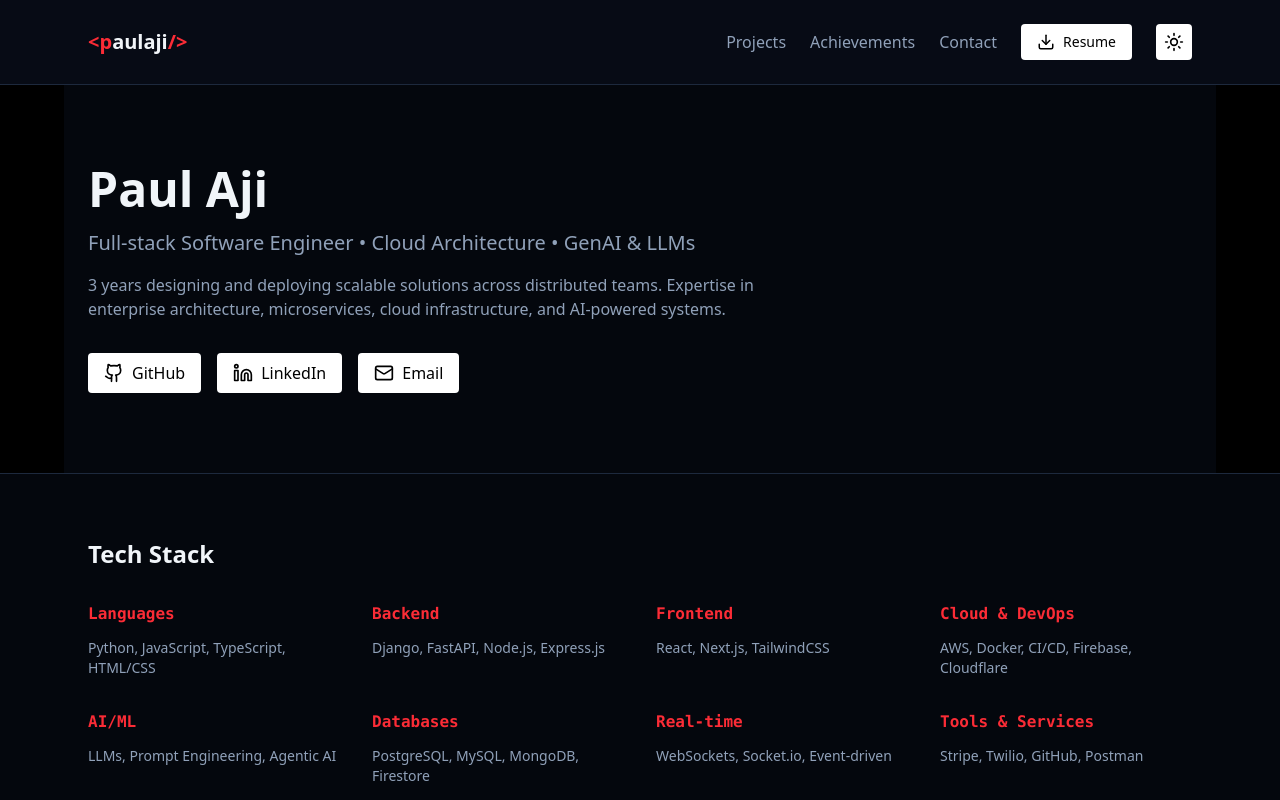
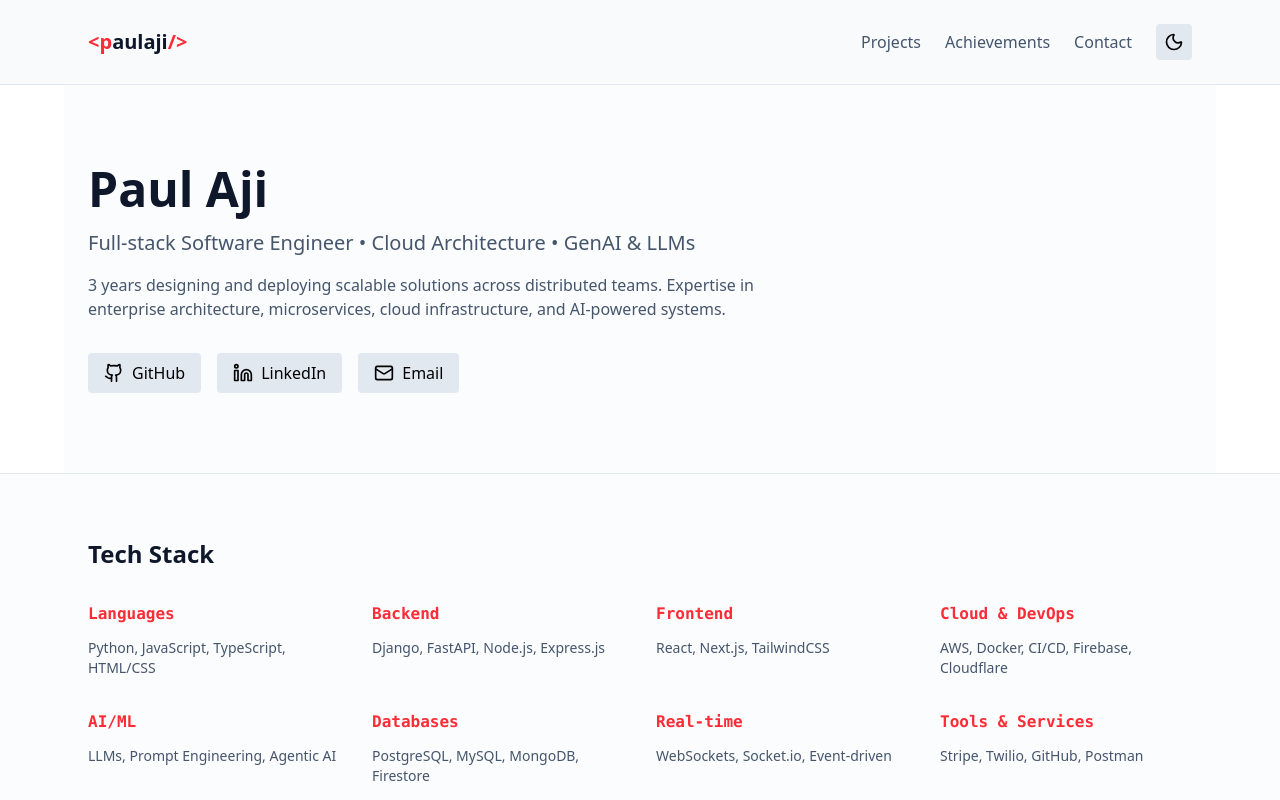
Before and after one commit to paulaji/portfoliowebsite, a React (Vite) app: page / in a window 1280 px wide. Shown: the top 800 px of the page. Built offline with nearby package versions, Linux system fonts and the light colour scheme.

Commit message:
added sun/moon and now need to photos

```diff
--- a/src/App.jsx
+++ b/src/App.jsx
@@ -150,70 +150,15 @@ export default function Portfolio() {
     }
   ];
 
-  const bgClass = darkMode ? 'bg-black' : 'bg-white';
-  const textClass = darkMode ? 'text-slate-100' : 'text-slate-900';
-  const borderClass = darkMode ? 'border-slate-800' : 'border-slate-200';
-  const cardBgClass = darkMode ? 'bg-slate-900/50' : 'bg-slate-50';
-  const secondaryBgClass = darkMode ? 'bg-slate-900/30' : 'bg-slate-100/30';
-  const hoverBgClass = darkMode ? 'hover:bg-slate-900/50' : 'hover:bg-slate-100/50';
-  const mutedTextClass = darkMode ? 'text-slate-400' : 'text-slate-600';
-  const buttonBgClass = darkMode ? 'bg-white' : 'bg-slate-200';
-  const buttonHoverClass = darkMode ? 'hover:bg-slate-700' : 'hover:bg-slate-300';
-
-  const downloadResume = () => {
-    const resumeContent = `PAUL AJI
-Ireland | +353 89 432 4914 | paulajiparayil123@gmail.com | linkedin.com/in/paulaji/ | github.com/paulaji
-
-PROFESSIONAL SUMMARY
-Full-stack software engineer with 3 years designing and deploying scalable solutions across distributed teams. Expertise in enterprise architecture, microservices, cloud infrastructure, and real-time systems. Strong foundation in generative AI and agentic systems, actively exploring GenAI to enhance software engineering workflows. Proficient in Python, JavaScript, TypeScript and containerization technologies. Demonstrated ability collaborating globally and delivering robust, maintainable code throughout the SDLC.
-
-TECHNICAL SKILLS
-• Programming Languages: Python (Django, Flask, FastAPI), JavaScript/Node.js (Express.js), React.js, Next.js, TypeScript, HTML/CSS
-• Enterprise Systems: Database design (MySQL, PostgreSQL, MSSQL, MongoDB, Firestore), RESTful APIs, WebSockets, OAuth, SSO, event-driven architecture, distributed systems
-• Cloud & DevOps: Docker, AWS ECS, AWS (EC2, S3, Lambda, RDS, CloudFront, CloudWatch), Firebase, Cloudflare CDN, GitHub Actions CI/CD, infrastructure design
-• AI/ML: Generative AI, LLMs (Llama, GPT, Claude, Groq), prompt engineering, agentic AI workflows
-• Tools: Git, Postman, CloudWatch monitoring, Stripe, Twilio, agile methodologies
-
-EXPERIENCE
-Backend Developer - Pixel Forge Design Limited (May 2025 - September 2025)
-Architected scalable payment marketplace using Stripe Connect handling real-time payment intents, secure payouts, automated refunds, and recurring transactions across multiple vendors.
-
-Web Development Lead / Full Stack Engineer - Ineffable Design Solutions (March 2024 - May 2025)
-Led team to build dynamic, multilingual full-stack app using Next.js. Architected network infrastructure using Cloudflare CDN with intelligent routing and edge caching.
-
-Fullstack Python Developer - Trusttech Solutions LLP (September 2023 - July 2024)
-Built TrustPMS and maintained Trust Capital CRM serving 4000+ active traders with real-time market data integration.
-
-Solutions Developer - Wrecked Tech Private Limited (April 2023 - June 2023)
-Built automated chatbot solutions integrating third-party APIs using Node.js and Python.
-
-Web Developer - Biowel Industries (September 2022 - March 2023)
-Designed and built company website using Figma, React.js frontend and Node.js backend.
-
-EDUCATION
-MEng – Computer Vision and Artificial Intelligence | University of Limerick (September 2024 - September 2025)
-First Class Honours | QCA: 3.37
-
-Bachelor of Technology – Computer Science | Adi Shankara Institute of Engineering and Technology (2018 - February 2023)
-GPA: 2.76
-
-ACHIEVEMENTS & LEADERSHIP
-• AI & Agentic Systems Consultant for medical company on sales automation and insights
-• Frontend Developer at Edith (EdTech Startup)
-• Conducted Prompt Engineering and AI classes at Sevana Electricals & Biowel Inc (30-50 attendees)
-• Java Teaching Assistant at Adi Shankara Institute
-• Lead Vocal Singer at college band
-• Event Organizer & Coordinator for Industrial Visits and Cultural Fests
-• Awarded Proficiency Award and Student of the Year`;
-
-    const element = document.createElement('a');
-    element.setAttribute('href', 'data:text/plain;charset=utf-8,' + encodeURIComponent(resumeContent));
-    element.setAttribute('download', 'Paul_Aji_Resume.txt');
-    element.style.display = 'none';
-    document.body.appendChild(element);
-    element.click();
-    document.body.removeChild(element);
-  };
+  const bgClass = darkMode ? 'bg-white' : 'bg-black';
+  const textClass = darkMode ? 'text-slate-900' : 'text-slate-100';
+  const borderClass = darkMode ? 'border-slate-200' : 'border-slate-800';
+  const cardBgClass = darkMode ? 'bg-slate-50' : 'bg-slate-900/50';
+  const secondaryBgClass = darkMode ? 'bg-slate-100/30' : 'bg-slate-900/30';
+  const hoverBgClass = darkMode ? 'hover:bg-slate-100/50' : 'hover:bg-slate-900/50';
+  const mutedTextClass = darkMode ? 'text-slate-600' : 'text-slate-400';
+  const buttonBgClass = darkMode ? 'bg-slate-200' : 'bg-white';
+  const buttonHoverClass = darkMode ? 'hover:bg-slate-300' : 'hover:bg-slate-700';
 
   return (
     <div className={`min-h-screen font-sans transition-colors duration-300 ${bgClass}`}>
@@ -249,16 +194,10 @@ ACHIEVEMENTS & LEADERSHIP
               <a href="#contact" className={`${mutedTextClass} hover:${textClass} transition`}>Contact</a>
             </nav>
             <button
-              onClick={downloadResume}
-              className={`inline-flex items-center gap-2 px-4 py-2 ${buttonBgClass} ${buttonHoverClass} rounded transition text-sm`}
-            >
-              <Download size={18} /> Resume
-            </button>
-            <button
               onClick={() => setDarkMode(!darkMode)}
               className={`p-2 ${buttonBgClass} ${buttonHoverClass} rounded transition`}
             >
-              {darkMode ? <Sun size={20} /> : <Moon size={20} />}
+              {darkMode ? <Moon size={20} /> : <Sun size={20} />}
             </button>
           </div>
         </div>
```
